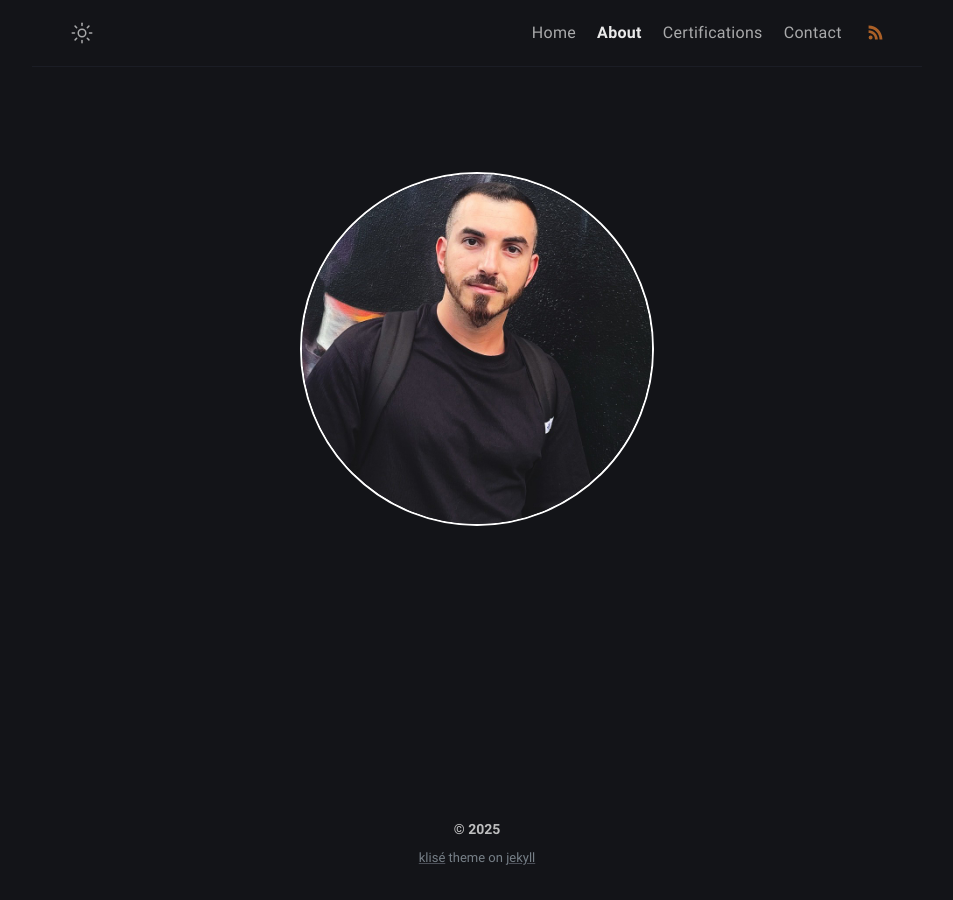
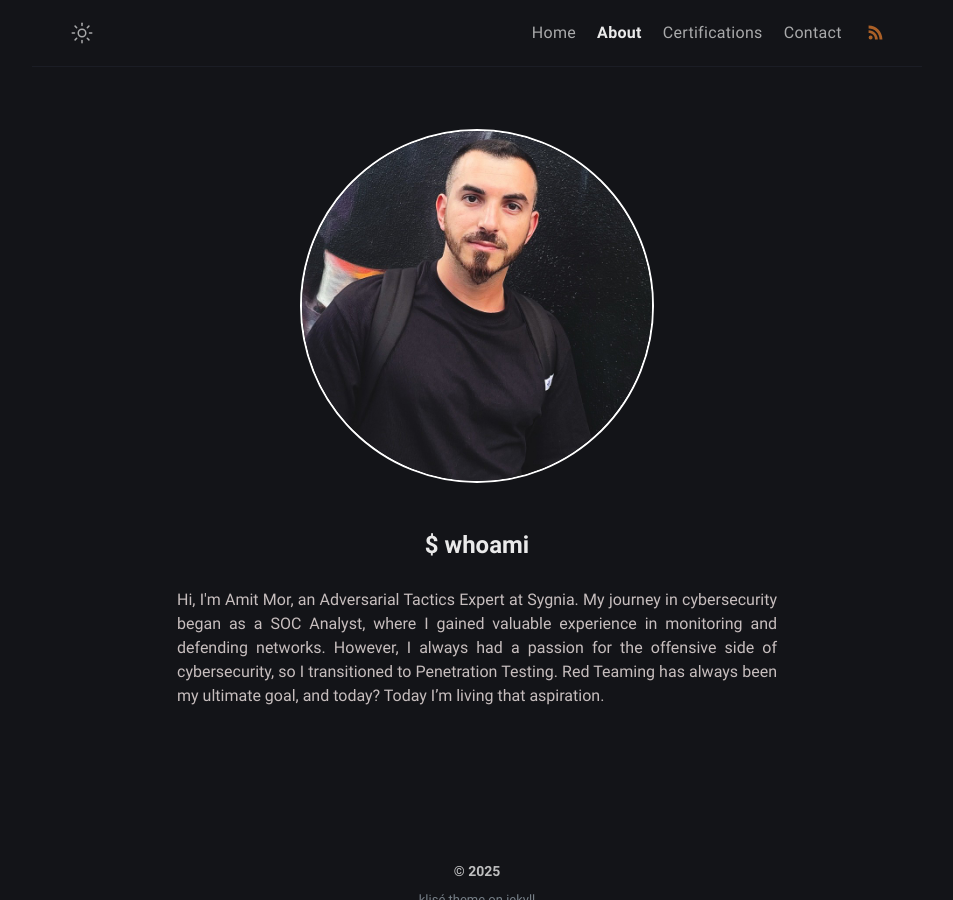
Before and after one commit to Extravenger/extravenger.github.io, a Jekyll site: the page built from about.md, in a window 1280 px wide. Shown: the whole page, without its empty margins (163-1116 px from the left). Built offline with Jekyll 4.4.1, drawn with Linux system fonts in a browser that asks for light colours.

Commit message:
Update about.html

```diff
--- a/_layouts/about.html
+++ b/_layouts/about.html
@@ -6,7 +6,7 @@ layout: compress
 <html lang="{{ page.lang | default: site.lang | default: 'en' }}">
 
 {% include header.html %}
-<body data-theme="{{ site.mode }}" class="notransition">
+<body data-theme="{{ site.mode }}">
 
   <script>
     const body = document.body;
@@ -31,37 +30,17 @@ layout: compress
     <main aria-label="Content">
       <div class="centered-content">
         <!-- Image with rounded edges -->
-        <img src="https://extravenger.github.io/assets/img/amit.jpg" alt="Profile Image" id="profile-image" class="profile-image" />
+        <img src="https://extravenger.github.io/assets/img/amit.jpg" alt="Profile Image" class="profile-image" />
 
-        <!-- Title and descriptiont -->
+        <!-- Title and description -->
         <div class="text-container">
-          <h1 id="title" class="hidden-text"></h1>
-          <p id="description" class="hidden-text"></p>
+          <h1>$ whoami</h1>
+          <p>Hi, I'm Amit Mor, an Adversarial Tactics Expert at Sygnia. My journey in cybersecurity began as a SOC Analyst, where I gained valuable experience in monitoring and defending networks. However, I always had a passion for the offensive side of cybersecurity, so I transitioned to Penetration Testing. Red Teaming has always been my ultimate goal, and today? Today I’m living that aspiration.</p>
         </div>
       </div>
     </main>
     {% include footer.html %}
   </div>
-
-  <script>
-    window.addEventListener("load", () => {
-      const titleElement = document.getElementById("title");
-      const descriptionElement = document.getElementById("description");
-
-      const title = "$ whoami";
-      const text = "Hi, I'm Amit Mor, an Adversarial Tactics Expert at Sygnia. My journey in cybersecurity began as a SOC Analyst, where I gained valuable experience in monitoring and defending networks. However, I always had a passion for the offensive side of cybersecurity, so I transitioned to Penetration Testing. Red Teaming has always been my ultimate goal, and today? Today I’m living that aspiration.";
-
-      // Set the text content first
-      titleElement.innerHTML = title;
-      descriptionElement.innerHTML = text;
-
-      // Add the visible class to trigger animation
-      setTimeout(() => {
-        titleElement.classList.add("visible-text");
-        descriptionElement.classList.add("visible-text");
-      }, 100);
-    });
-  </script>
 
   <style>
     /* Allow scrolling */
@@ -95,12 +74,12 @@ layout: compress
       padding: 10px;
     }
 
-    #title {
+    h1 {
       margin-bottom: 10px;
       font-size: 1.5rem;
     }
 
-    #description {
+    p {
       font-size: 1rem;
       max-width: 600px;
       line-height: 1.5;
@@ -115,18 +94,6 @@ layout: compress
       border-radius: 50%;
       border: 2px solid #fff;
     }
-
-    /* Animation Styling */
-    .hidden-text {
-      opacity: 0;
-      transform: translateY(20px);
-      transition: opacity 0.8s ease, transform 0.8s ease;
-    }
-
-    .visible-text {
-      opacity: 1;
-      transform: translateY(0);
-    }
   </style>
 
 </body>
```
Also changed, not shown: other parts of _layouts/about.html (+0 -1 lines).
